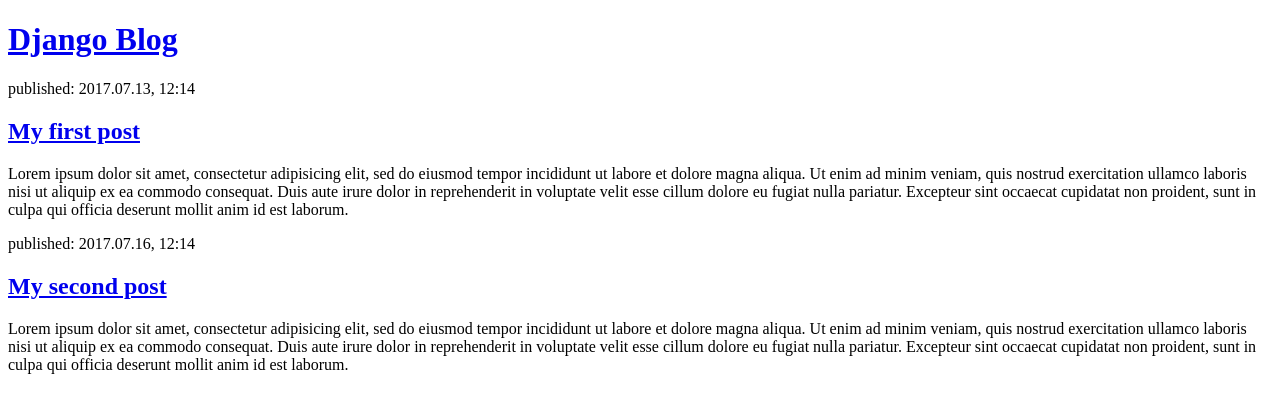
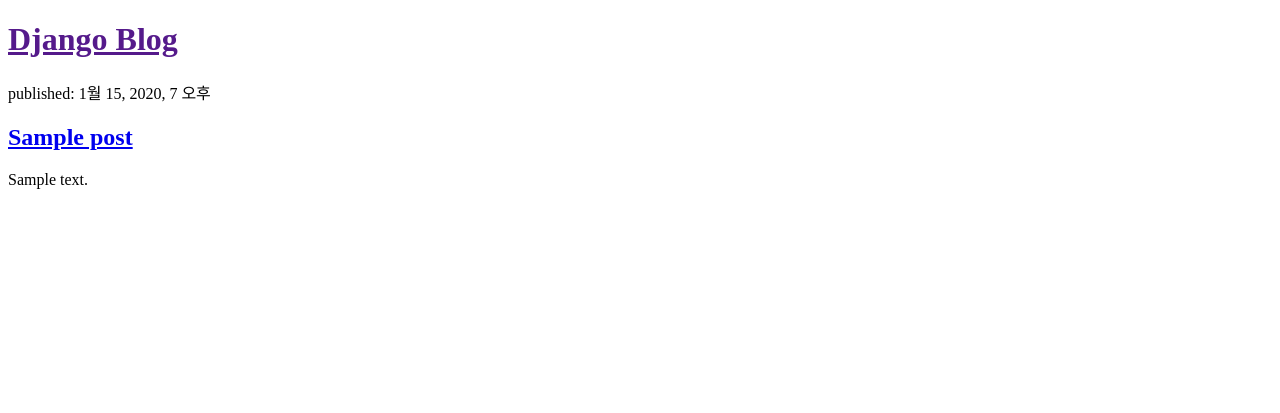
Before and after one commit to Nullgom/my-first-blog-with-django, a Django app: template blog/templates/blog/post_list.html in a window 1280 px wide. Shown: the top 413 px of the page. Run offline with Django 3.2, Linux system fonts and the light colour scheme; the template is opened without the code that fills it: values that come from a table or form of the project are taken from there, others are empty; tables that the repository leaves empty hold one stand-in row (values such as "Sample post").

Commit message:
Modified templates to display posts from database.

```diff
--- a/blog/templates/blog/post_list.html
+++ b/blog/templates/blog/post_list.html
@@ -8,17 +8,14 @@
 </head>
 <body>
     <div>
-        <h1><a href="#">Django Blog</a></h1>
+        <h1><a href="">Django Blog</a></h1>
     </div>
+    {% for post in posts %}
     <div>
-        <p>published: 2017.07.13, 12:14</p>
-        <h2><a href="#">My first post</a></h2>
-        <p>Lorem ipsum dolor sit amet, consectetur adipisicing elit, sed do eiusmod tempor incididunt ut labore et dolore magna aliqua. Ut enim ad minim veniam, quis nostrud exercitation ullamco laboris nisi ut aliquip ex ea commodo consequat. Duis aute irure dolor in reprehenderit in voluptate velit esse cillum dolore eu fugiat nulla pariatur. Excepteur sint occaecat cupidatat non proident, sunt in culpa qui officia deserunt mollit anim id est laborum.</p>
+        <p>published: {{ post.published_at }}</p>
+        <h2><a href="#">{{ post.title }}</a></h2>
+        <p>{{ post.body|linebreaksbr }}</p>
     </div>
-    <div>
-        <p>published: 2017.07.16, 12:14</p>
-        <h2><a href="#">My second post</a></h2>
-        <p>Lorem ipsum dolor sit amet, consectetur adipisicing elit, sed do eiusmod tempor incididunt ut labore et dolore magna aliqua. Ut enim ad minim veniam, quis nostrud exercitation ullamco laboris nisi ut aliquip ex ea commodo consequat. Duis aute irure dolor in reprehenderit in voluptate velit esse cillum dolore eu fugiat nulla pariatur. Excepteur sint occaecat cupidatat non proident, sunt in culpa qui officia deserunt mollit anim id est laborum.</p>
-    </div>
+    {% endfor %}
 </body>
 </html>
--- a/blog/views.py
+++ b/blog/views.py
@@ -1,5 +1,8 @@
 from django.shortcuts import render
+from django.utils import timezone
+from .models import Post
 
 # Create your views here.
 def post_list(request):
-    return render(request, 'blog/post_list.html', {})
+    posts = Post.objects.filter(published_at__lte=timezone.now()).order_by('published_at')
+    return render(request, 'blog/post_list.html', {'posts': posts})
```
